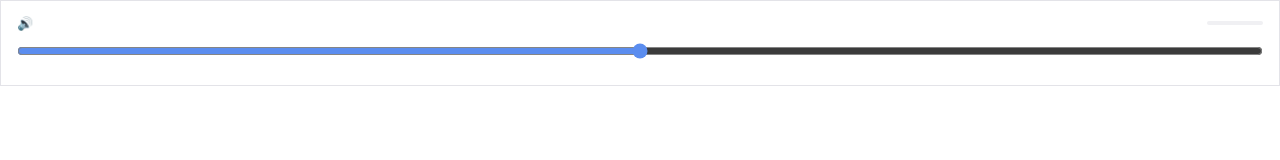
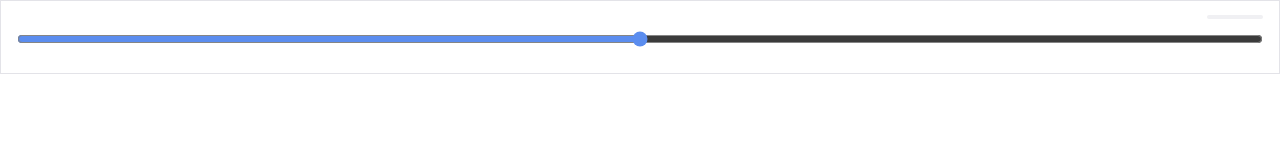
Before and after one commit to AnubisSK/CrowBrowser, a plain HTML site: page src/boost.html in a window 1280 px wide. Drawn offline with Linux system fonts and the light colour scheme.

Commit message:
Remove decorative audio icon from boost panel header

```diff
--- a/src/boost.html
+++ b/src/boost.html
@@ -34,7 +34,7 @@
 </head>
 <body>
 <div id="card">
-  <header><span aria-hidden="true">🔊</span><span class="title" data-i18n="boost_title"></span><span id="pct"></span></header>
+  <header><span class="title" data-i18n="boost_title"></span><span id="pct"></span></header>
   <input id="level" type="range" min="100" max="600" step="10">
   <div class="presets" id="presets"></div>
   <div id="warn" data-i18n="boost_warn"></div>
```
